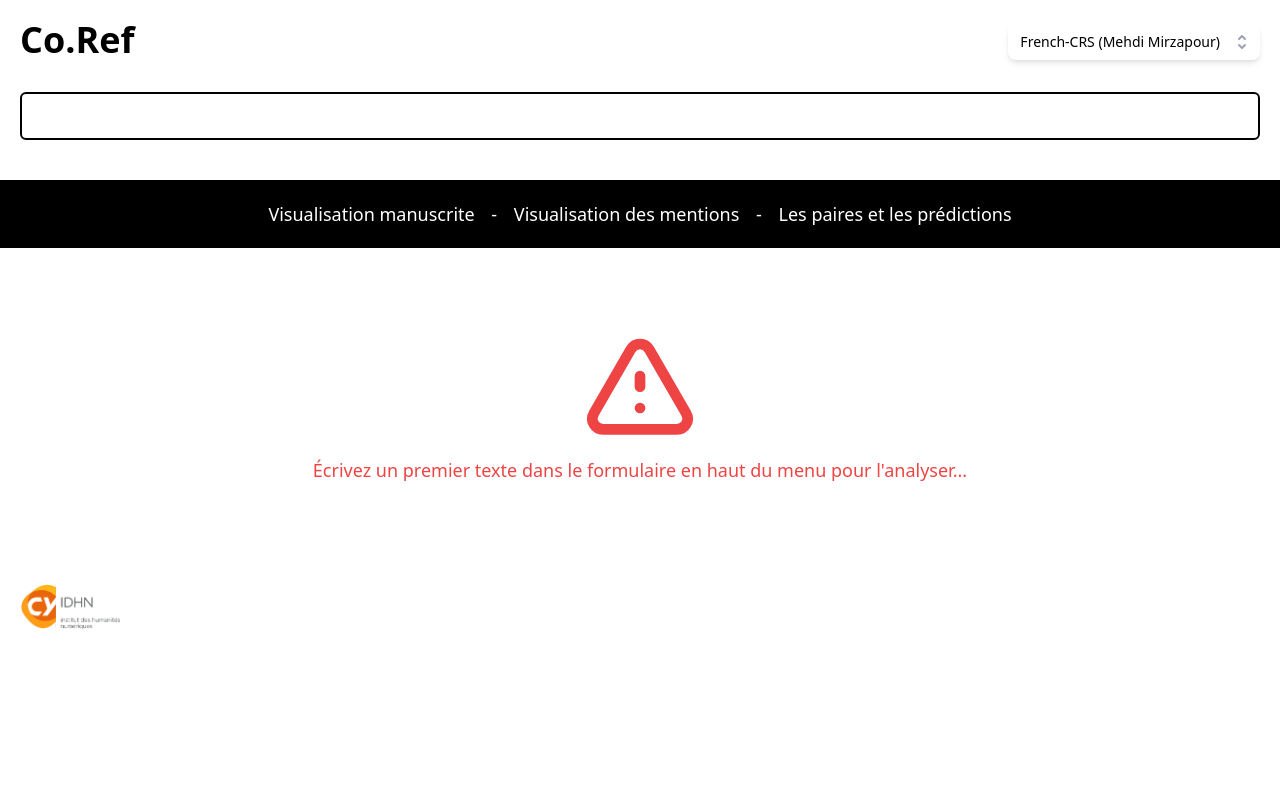
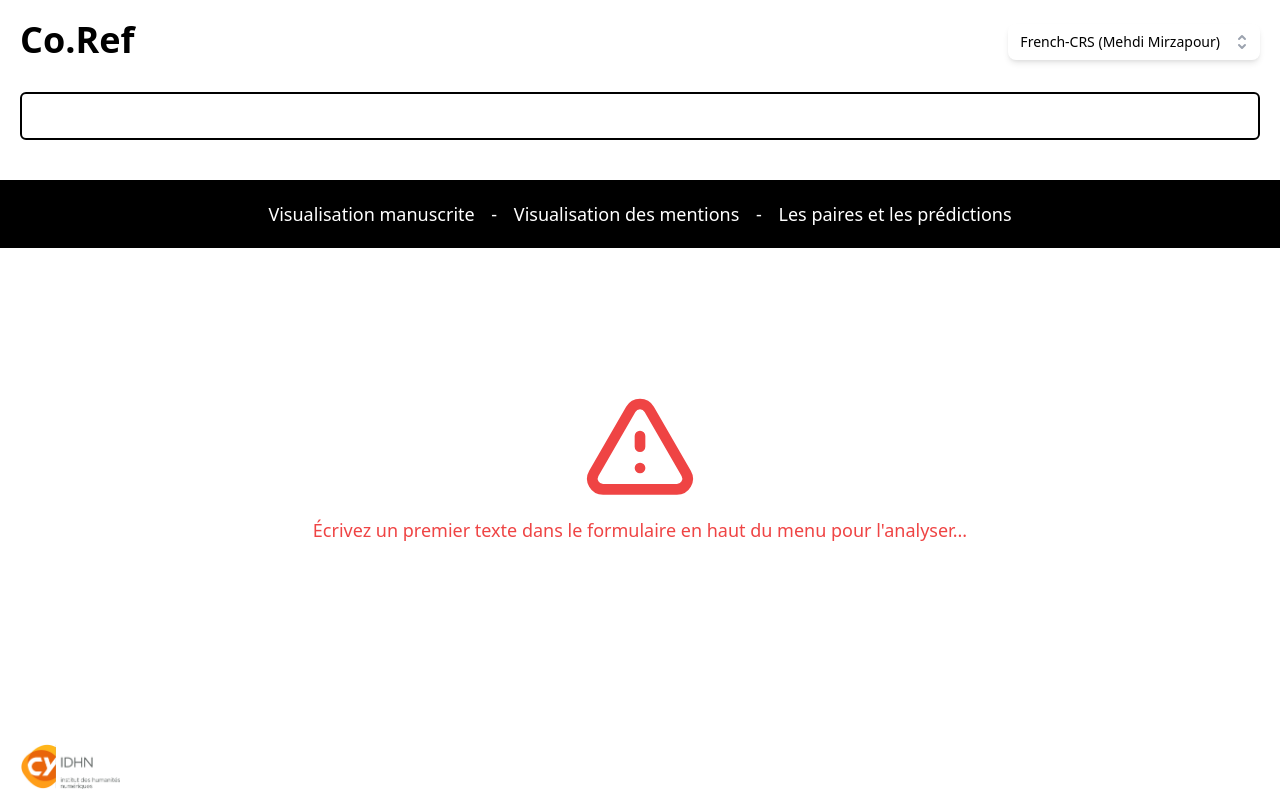
Before and after one commit to cyidhn/coref, a Vue app in the folder v2/: page / in a window 1280 px wide. Built offline with nearby package versions, Linux system fonts and the light colour scheme.

Commit message:
Change analytics

```diff
--- a/v2/src/components/Analytics.vue
+++ b/v2/src/components/Analytics.vue
@@ -1,5 +1,5 @@
 <template>
-    <div class="my-10 mx-5">
+    <div class="my-10 mx-5 py-5">
         <div v-if="isSearching == '' && !isLoading">
             <Nothing />
         </div>
--- a/v2/src/components/Footer.vue
+++ b/v2/src/components/Footer.vue
@@ -1,5 +1,5 @@
 <template>
-    <div class="p-5">
+    <div class="p-5 mt-20">
         <a href="https://cyidhn.cyu.fr/" class="w-6" target="_blank">
             <img alt="Logo de CY IDHN" width="100" src="@/assets/idhn.jpeg" />
         </a>
```
